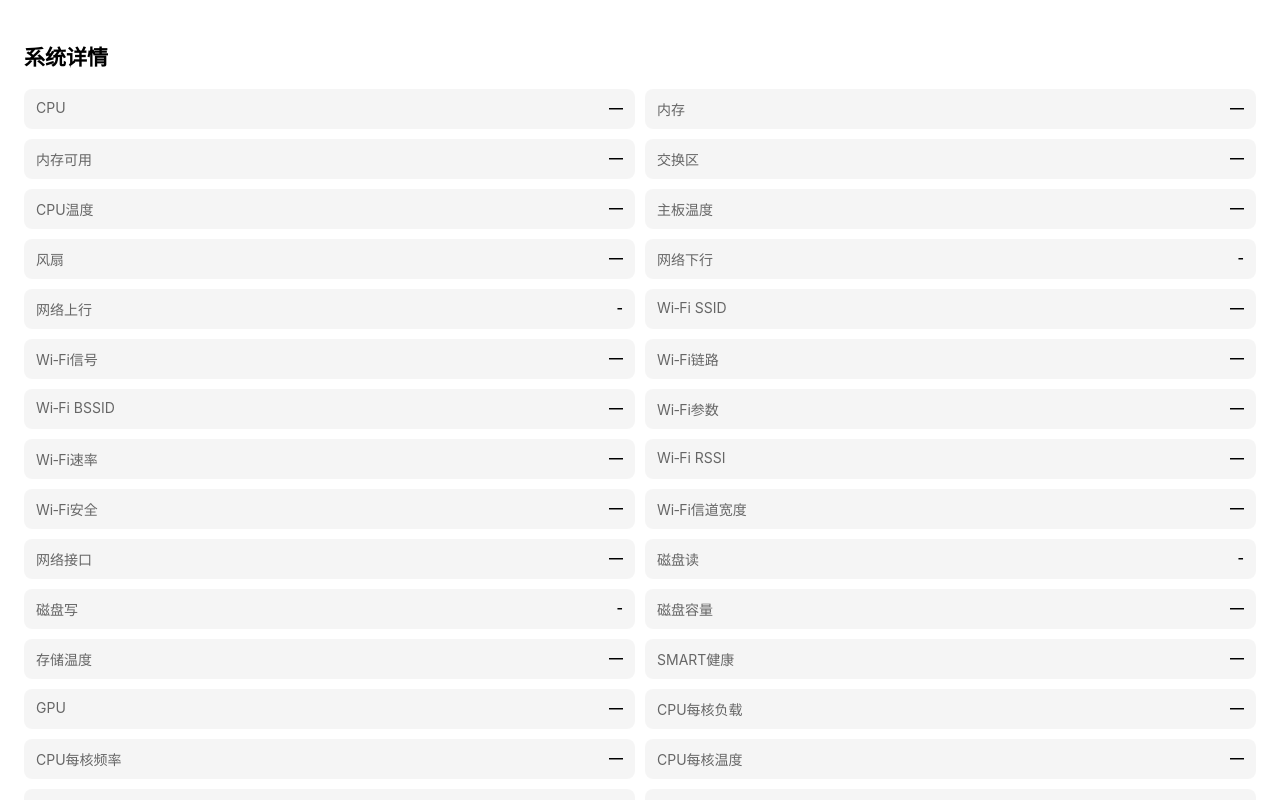
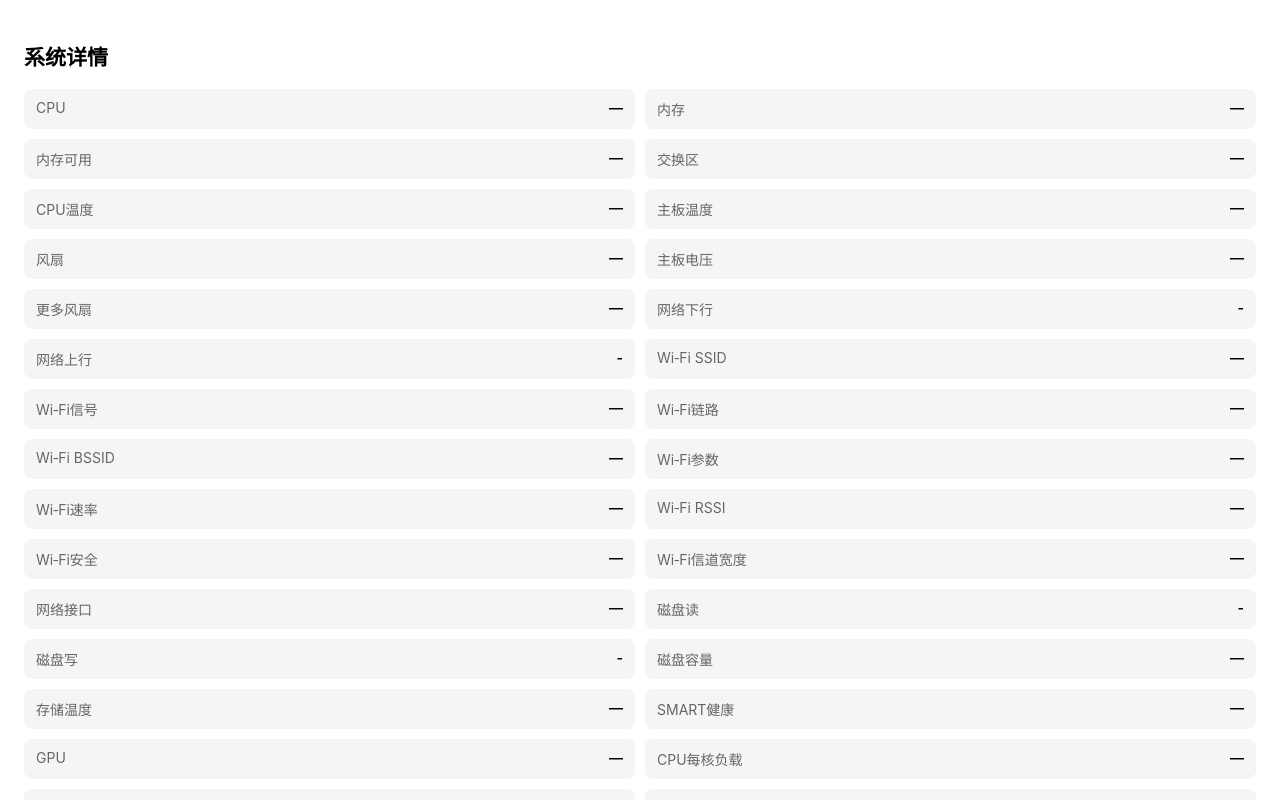
Before and after one commit to terry2010/sys-sensor, a Vue app: page /#/details in a window 1280 px wide. Shown: the top 800 px of the page. Built offline with nearby package versions, Linux system fonts and the light colour scheme.

Commit message:
主板电压，更多风扇

```diff
--- a/src/main.ts
+++ b/src/main.ts
@@ -42,6 +42,8 @@ type SensorSnapshot = {
   mobo_temp_c?: number;
   fan_rpm?: number;
   // 扩展字段
+  mobo_voltages?: { name?: string; volts?: number }[];
+  fans_extra?: { name?: string; rpm?: number; pct?: number }[];
   storage_temps?: { name?: string; temp_c?: number }[];
   gpus?: { name?: string; temp_c?: number; load_pct?: number; core_mhz?: number; memory_mhz?: number; fan_rpm?: number; vram_used_mb?: number; power_w?: number; voltage_v?: number; hotspot_temp_c?: number; vram_temp_c?: number }[];
   hb_tick?: number;
--- a/src/views/Details.vue
+++ b/src/views/Details.vue
@@ -39,6 +39,8 @@ type SensorSnapshot = {
   cpu_temp_c?: number;
   mobo_temp_c?: number;
   fan_rpm?: number;
+  mobo_voltages?: { name?: string; volts?: number }[];
+  fans_extra?: { name?: string; rpm?: number; pct?: number }[];
   storage_temps?: { name?: string; temp_c?: number }[];
   gpus?: { name?: string; temp_c?: number; load_pct?: number; core_mhz?: number; memory_mhz?: number; fan_rpm?: number; vram_used_mb?: number; power_w?: number; voltage_v?: number; hotspot_temp_c?: number; vram_temp_c?: number }[];
   hb_tick?: number;
@@ -129,6 +131,42 @@ function fmtStorage(list?: { name?: string; temp_c?: number }[]) {
   }
   let s = parts.join(", ");
   if (list.length > 3) s += ` +${list.length - 3}`;
+  return s;
+}
+
+function fmtVoltages(list?: { name?: string; volts?: number }[]) {
+  if (!list || list.length === 0) return "—";
+  const parts: string[] = [];
+  const n = Math.min(4, list.length);
+  for (let i = 0; i < n; i++) {
+    const v = list[i];
+    const label = v.name ?? `V${i + 1}`;
+    const val = v.volts != null && isFinite(v.volts) ? (v.volts >= 10 ? v.volts.toFixed(1) : v.volts.toFixed(3)) + " V" : "—";
+    parts.push(`${label} ${val}`);
+  }
+  let s = parts.join(", ");
+  if (list.length > n) s += ` +${list.length - n}`;
+  return s;
+}
+
+function fmtFansExtra(list?: { name?: string; rpm?: number; pct?: number }[]) {
+  if (!list || list.length === 0) return "—";
+  const parts: string[] = [];
+  const n = Math.min(3, list.length);
+  for (let i = 0; i < n; i++) {
+    const f = list[i];
+    const label = f.name ?? `风扇${i + 1}`;
+    const rpm = f.rpm != null ? `${f.rpm} RPM` : null;
+    const pct = f.pct != null ? `${f.pct}%` : null;
+    let seg = label + " ";
+    if (rpm && pct) seg += `${rpm} ${pct}`;
+    else if (rpm) seg += rpm;
+    else if (pct) seg += pct;
+    else seg += "—";
+    parts.push(seg);
+  }
+  let s = parts.join(", ");
+  if (list.length > n) s += ` +${list.length - n}`;
   return s;
 }
 
@@ -429,6 +467,8 @@ function fmtSmart(list?: { device?: string; predict_fail?: boolean }[]) {
       <div class="item"><span>CPU温度</span><b>{{ snap?.cpu_temp_c != null ? `${snap.cpu_temp_c.toFixed(1)} °C` : '—' }}</b></div>
       <div class="item"><span>主板温度</span><b>{{ snap?.mobo_temp_c != null ? `${snap.mobo_temp_c.toFixed(1)} °C` : '—' }}</b></div>
       <div class="item"><span>风扇</span><b>{{ snap?.fan_rpm != null ? `${snap.fan_rpm} RPM` : '—' }}</b></div>
+      <div class="item"><span>主板电压</span><b>{{ fmtVoltages(snap?.mobo_voltages) }}</b></div>
+      <div class="item"><span>更多风扇</span><b>{{ fmtFansExtra(snap?.fans_extra) }}</b></div>
       <div class="item"><span>网络下行</span><b>{{ fmtBps(snap?.net_rx_bps) }}</b></div>
       <div class="item"><span>网络上行</span><b>{{ fmtBps(snap?.net_tx_bps) }}</b></div>
       <div class="item"><span>Wi‑Fi SSID</span><b>{{ snap?.wifi_ssid ?? '—' }}</b></div>
```
Also changed, not shown: doc/progress.md (+15 -0 lines), 18 other files (tests, documents, lock files or other folders).
